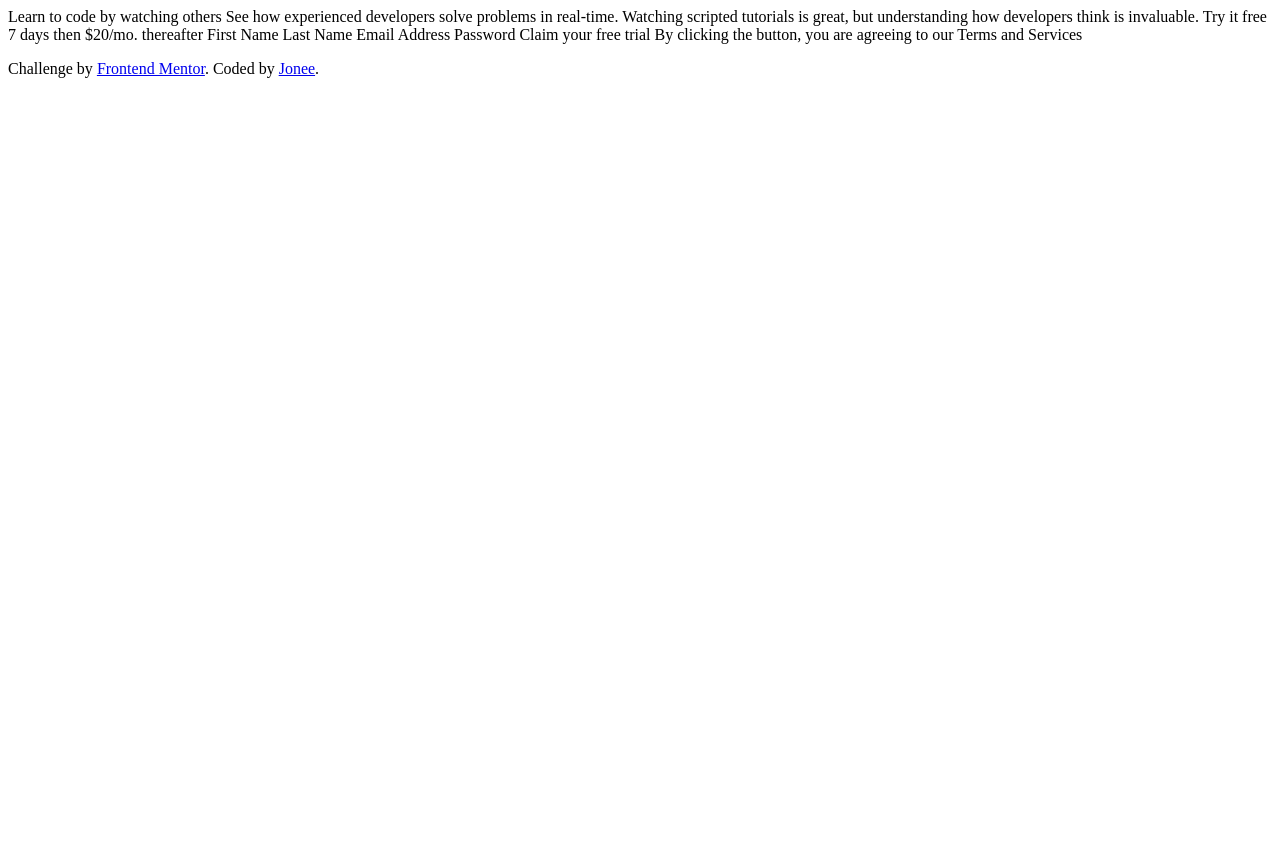
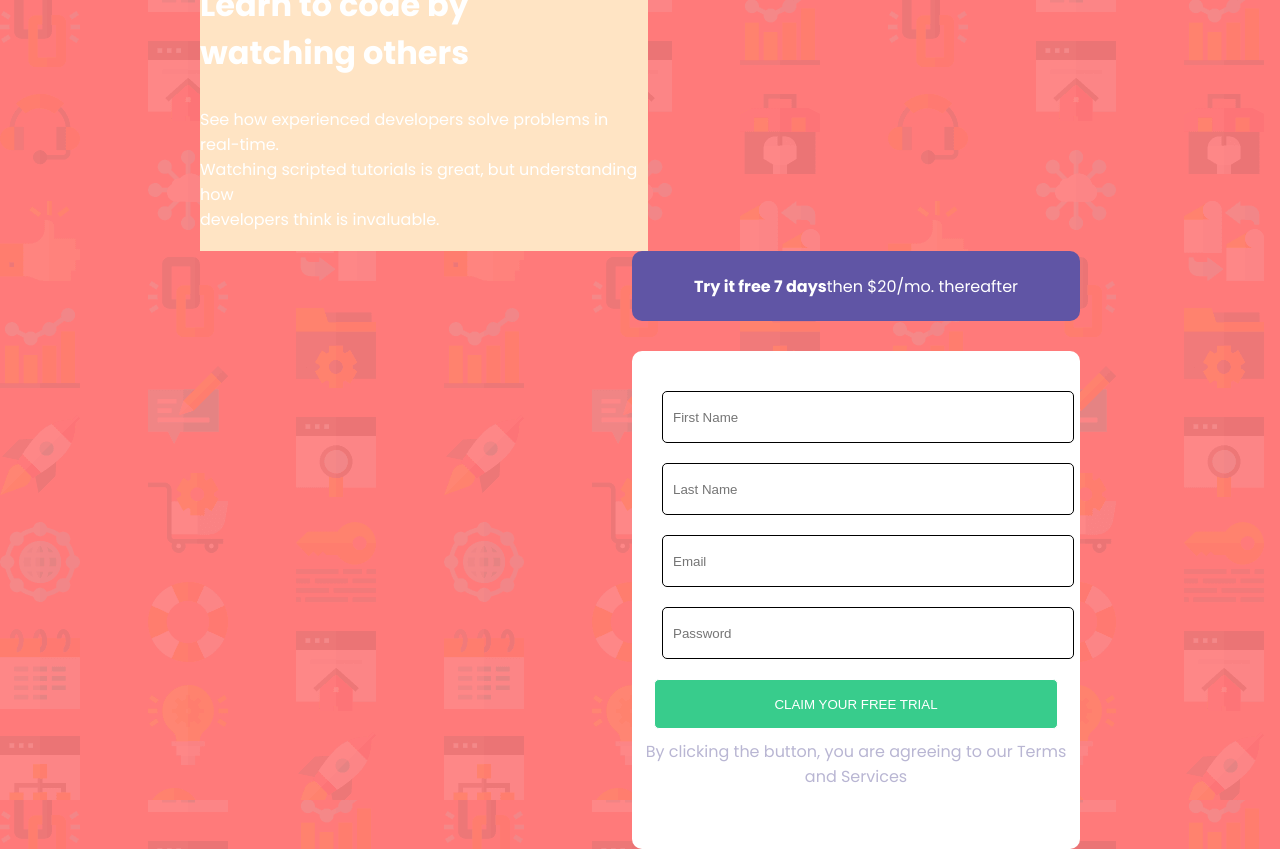
Before and after one commit to Jonee2/FEM-sign-up-form, a plain HTML site: page index.html in a window 1280 px wide. Before the commit the page ends 800 px from the top, so only its background shows below. Drawn offline with nearby package versions, Linux system fonts and the light colour scheme.

Commit message:
most project done

```diff
--- a/index.html
+++ b/index.html
@@ -7,31 +7,35 @@
   <link rel="icon" type="image/png" sizes="32x32" href="./images/favicon-32x32.png">
   <script defer src="https://ajax.googleapis.com/ajax/libs/jquery/3.7.1/jquery.min.js"></script>
   <script defer src="index.js"></script>
+  <link rel="stylesheet" href="styles.css">
   <title>Frontend Mentor | Intro component with sign up form</title>
 </head>
 <body>
+<main>
+  <div id="title">
+  <h1 class="parawhite">Learn to code by<br> watching others</h1>
 
-  Learn to code by watching others
-
-  See how experienced developers solve problems in real-time. Watching scripted tutorials is great,
-  but understanding how developers think is invaluable.
-
-  Try it free 7 days then $20/mo. thereafter
-
-  First Name
-  Last Name
-  Email Address
-  Password
-
+  <p class="parawhite">See how experienced developers solve problems in real-time.<br> Watching scripted tutorials is great,
+  but understanding how <br>developers think is invaluable.</p>
+ </div>
+  <div id="form">
+    <p class="blue"><span>Try it free 7 days</span> then $20/mo. thereafter</p>
+  <div id="formmain">
+    <form>
+  <input type="text" placeholder="First Name">
+  <input type="text" placeholder="Last Name">
+  <input type="text" placeholder="Email">
+  <input type="text" placeholder="Password">
+  </form>
+  <button>
   Claim your free trial
 
-  By clicking the button, you are agreeing to our Terms and Services
-
+</button>
+  <p id="terms">By clicking the button, you are agreeing to our Terms and Services</p>
+  </div>
+  </div>
+  </main>
   <footer>
-    <p class="attribution">
-      Challenge by <a href="https://www.frontendmentor.io?ref=challenge" target="_blank">Frontend Mentor</a>.
-      Coded by <a href="#">Jonee</a>.
-    </p>
   </footer>
 </body>
 </html>
--- a/styles.css
+++ b/styles.css
@@ -1,3 +1,5 @@
+@import url('https://fonts.googleapis.com/css2?family=Poppins:ital,wght@0,100;0,200;0,300;0,400;0,500;0,600;0,700;0,800;0,900;1,100;1,200;1,300;1,400;1,500;1,600;1,700;1,800;1,900&display=swap');
+
 .attribution {
     font-size: 11px;
     text-align: center;
@@ -6,3 +8,82 @@
 .attribution a {
     color: hsl(228, 45%, 44%);
 }
+*{
+    margin: 0;
+    padding: 0;
+}
+body{
+    background-image: url(images/bg-intro-desktop.png);
+    font-family: "Poppins", sans-serif;
+    background-color: hsl(0, 100%, 74%);
+    font-size: 16px;
+    height: 100vh;
+    display: flex;
+    align-items: center;
+    justify-content: center;
+}
+#title{
+    float: left;
+    background-color: bisque;
+    height: 300px;
+    width: 35%;
+    margin-left: 200px;
+    text-align: start;
+}
+#form{
+    float: right;
+    margin-right: 200px;
+    width: 35%;
+    text-align: center;
+}
+#formmain{
+    background-color: white;
+    border-radius: 10px;
+    padding-bottom: 10px;
+}
+.blue{
+    width: 100%;
+    background-color: hsl(248, 32%, 49%);
+    display: flex;
+    align-items: center;
+    justify-content: center;
+    color: white;
+    height: 70px;
+    margin-bottom: 30px;
+    border-radius: 10px;
+}
+span{
+    font-weight: 700;
+}
+.parawhite{
+    color: white;
+    margin-top: 30px;
+}
+input{
+    width: 87%;
+    height: 30px;
+    margin: 10px;
+    padding: 10px;
+    border-radius:5px;
+    border: solid 1px;
+    margin-left: 30px;
+    margin-right: 30px;
+}
+input:first-child{
+    margin-top: 40px;
+}
+button{
+    width: 90%;
+    margin: 10px;
+    height: 50px;
+    text-transform: uppercase;
+    background: hsl(154, 59%, 51%);
+    border: solid 1px;
+    border-radius: 5px;
+    color: white;
+    margin-left: 10px;
+}
+#terms{
+margin-bottom: 50px;
+ color: hsl(246, 25%, 77%);
+}
```
